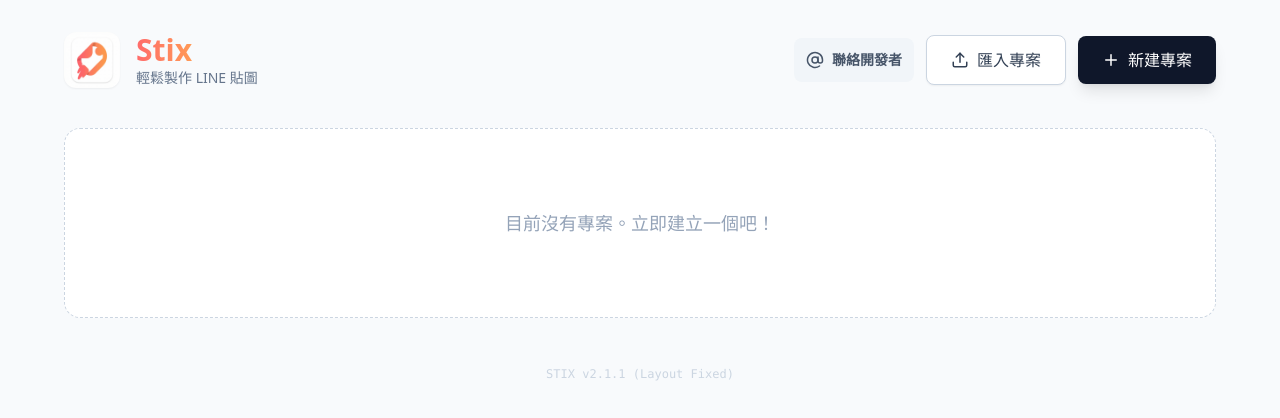
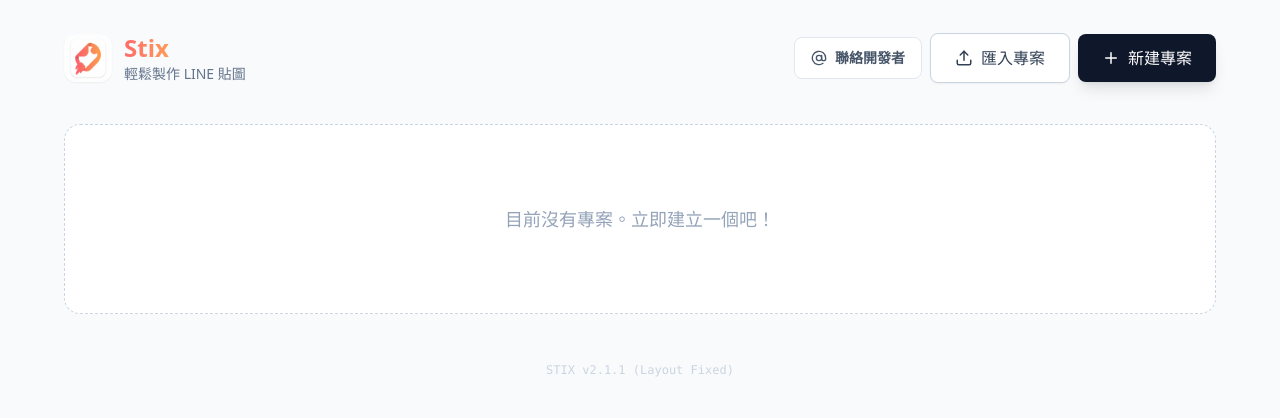
Before and after one commit to milugotlost/StickerStudio-, a React (Vite) app: page / in a window 1280 px wide. Shown: the top 418 px of the page. Built offline with nearby package versions, Linux system fonts and the light colour scheme.

Commit message:
fix(ui): revert to left align dashboard header, white bg for thumbnails

```diff
--- a/components/CanvasBoard.tsx
+++ b/components/CanvasBoard.tsx
@@ -75,6 +75,10 @@ export const CanvasBoard = forwardRef<CanvasHandle, CanvasBoardProps>(({
       temp.height = height;
       const tctx = temp.getContext('2d');
       if (tctx) {
+        // Fill white background first
+        tctx.fillStyle = '#ffffff';
+        tctx.fillRect(0, 0, width, height);
+
         for (const l of layers) {
           if (l.visible) {
             tctx.globalAlpha = l.opacity;
--- a/pages/Dashboard.tsx
+++ b/pages/Dashboard.tsx
@@ -99,17 +99,17 @@ export const Dashboard: React.FC<DashboardProps> = ({ onOpenProject }) => {
     <div className="min-h-screen bg-slate-50 p-4 sm:p-8">
       <div className="max-w-6xl mx-auto">
         {/* Header - 響應式 */}
-        <header className={`mb-8 sm:mb-10 ${isMobile ? 'flex flex-col gap-6 items-center text-center' : 'flex justify-between items-center text-left'}`}>
-          <div className="flex items-center gap-3 sm:gap-4">
-            <img src="/logo.png" alt="Stix" className="w-12 h-12 sm:w-14 sm:h-14 rounded-xl shadow-sm bg-white shrink-0" />
-            <div className="flex flex-col justify-center">
-              <h1 className="text-2xl sm:text-3xl font-bold text-slate-800 leading-tight whitespace-nowrap">
+        <header className={`mb-6 sm:mb-10 ${isMobile ? 'flex flex-col gap-4' : 'flex justify-between items-center'}`}>
+          <div className="flex items-center gap-3">
+            <img src="/logo.png" alt="Stix" className="w-10 h-10 sm:w-12 sm:h-12 rounded-xl shadow-sm bg-white shrink-0" />
+            <div className="flex flex-col">
+              <h1 className="text-xl sm:text-2xl font-bold text-slate-800 leading-tight">
                 <span className="bg-gradient-to-r from-[#FF6B6B] to-[#FF9A56] bg-clip-text text-transparent">Stix</span>
               </h1>
-              <p className="text-slate-500 text-sm font-medium whitespace-nowrap">輕鬆製作 LINE 貼圖</p>
+              <p className="text-slate-500 text-xs sm:text-sm font-medium">輕鬆製作 LINE 貼圖</p>
             </div>
           </div>
-          <div className={`flex gap-3 ${isMobile ? 'flex-col sm:flex-row' : 'items-center'}`}>
+          <div className={`flex gap-2 w-full sm:w-auto ${isMobile ? 'grid grid-cols-2' : 'items-center'}`}>
             <input
               type="file"
               ref={fileInputRef}
@@ -121,12 +121,11 @@ export const Dashboard: React.FC<DashboardProps> = ({ onOpenProject }) => {
               href="https://www.threads.com/@milu_got_lost"
               target="_blank"
               rel="noopener noreferrer"
-              className={`rounded-lg bg-slate-100 hover:bg-slate-200 text-slate-600 transition-colors flex items-center gap-2 font-bold text-sm ${isMobile ? 'w-full justify-center p-3' : 'p-3'}`}
-              whileHover={{ scale: 1.05 }}
-              whileTap={{ scale: 0.95 }}
-              title="追蹤我 (Threads)"
+              className={`col-span-2 rounded-lg bg-white border border-slate-200 text-slate-600 flex items-center justify-center gap-2 font-bold text-sm ${isMobile ? 'p-2.5' : 'p-2.5 px-4 h-full'}`}
+              whileHover={{ scale: 1.02 }}
+              whileTap={{ scale: 0.97 }}
             >
-              <AtSign size={18} />
+              <AtSign size={16} />
               <span>聯絡開發者</span>
             </motion.a>
             <AnimatedButton
--- a/pages/Editor.tsx
+++ b/pages/Editor.tsx
@@ -22,8 +22,14 @@ const generateThumbnailForSticker = async (
   const canvas = document.createElement('canvas');
   canvas.width = width;
   canvas.height = height;
+  canvas.width = width;
+  canvas.height = height;
   const ctx = canvas.getContext('2d');
   if (!ctx) return null;
+
+  // Fill white background for thumbnail
+  ctx.fillStyle = '#ffffff';
+  ctx.fillRect(0, 0, width, height);
 
   let hasContent = false;
   for (const layerId of layerIds) {
```
